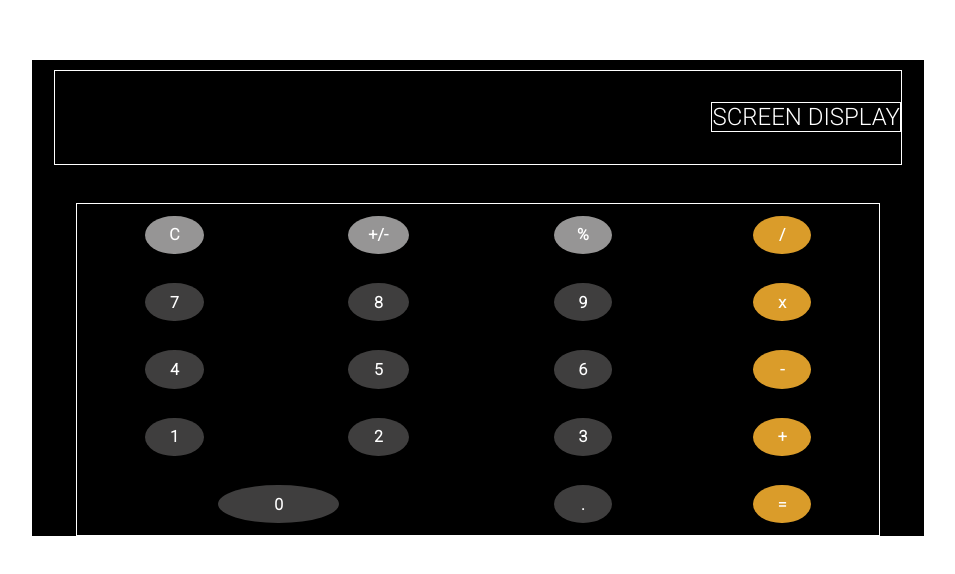
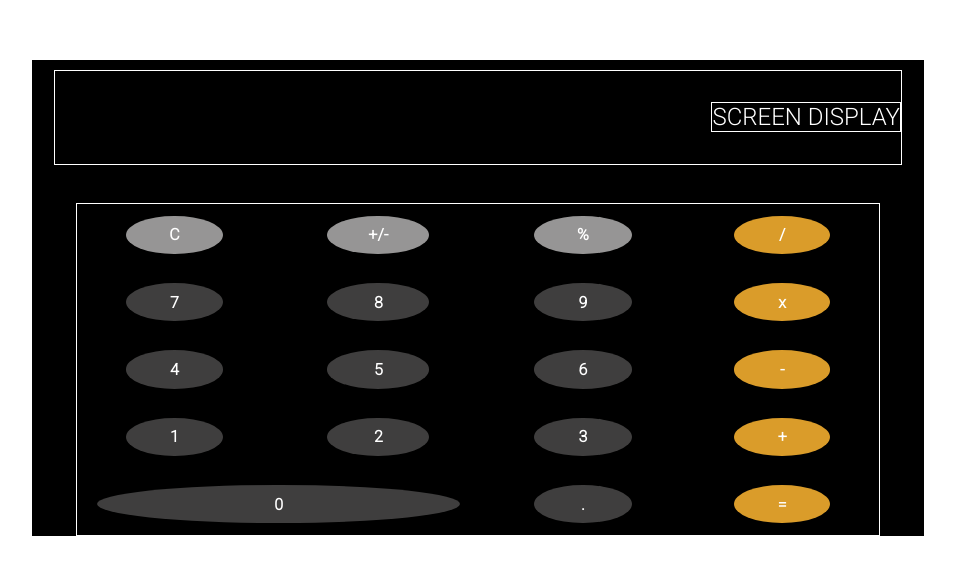
Before and after one commit to jmlow-hub/Calculator, a plain HTML site: page index.html in a window 1280 px wide. Shown: the part 104-678 px from the top of the page, without its empty margins (164-1119 px from the left). Drawn offline with Linux system fonts and the light colour scheme.

Commit message:
zero button sizing and alignment

```diff
--- a/styles/_keypad.scss
+++ b/styles/_keypad.scss
@@ -12,30 +12,31 @@
 
   &__misc {
     background-color: $other-button-color;
-    width: 30%;
-    height: 30%;
+    width: 50%;
+    height: 50%;
 
       }
 
   &__numbers {
     background-color: $number-color;
-    width: 30%;
-    height: 30%;
+    width: 50%;
+    height: 50%;
+
 
   }
 
   &__actions {
     background-color: $operator-color;
-    width: 30%;
-    height: 30%;
+    width: 50%;
+    height: 50%;
   }
 
   button {
     display: flex;
     align-items: center;
     justify-content: center;
-    width: 30%;
-    height: 30%;
+    /*width: 40%;
+    height: 40%;*/
     border-radius: 50%;
     padding: 1.2em;
     color: $text-color;
@@ -66,12 +67,14 @@
     grid-column: 1 / span 2;
     justify-self: center;
     background-color: $number-color;
-    width: 60%;
-    height: 30%;
+    width: 90%;
+    height: 50%;
+    border-radius: 2%;
 
-      button {
-        padding: 20px 40px;
-      }
+      /*button {
+        padding: 20px 50px;
+        border-radius: 1%;
+      }*/
 
 
 
```
Also changed, not shown: styles/_keypad.css, styles/styles.css.
